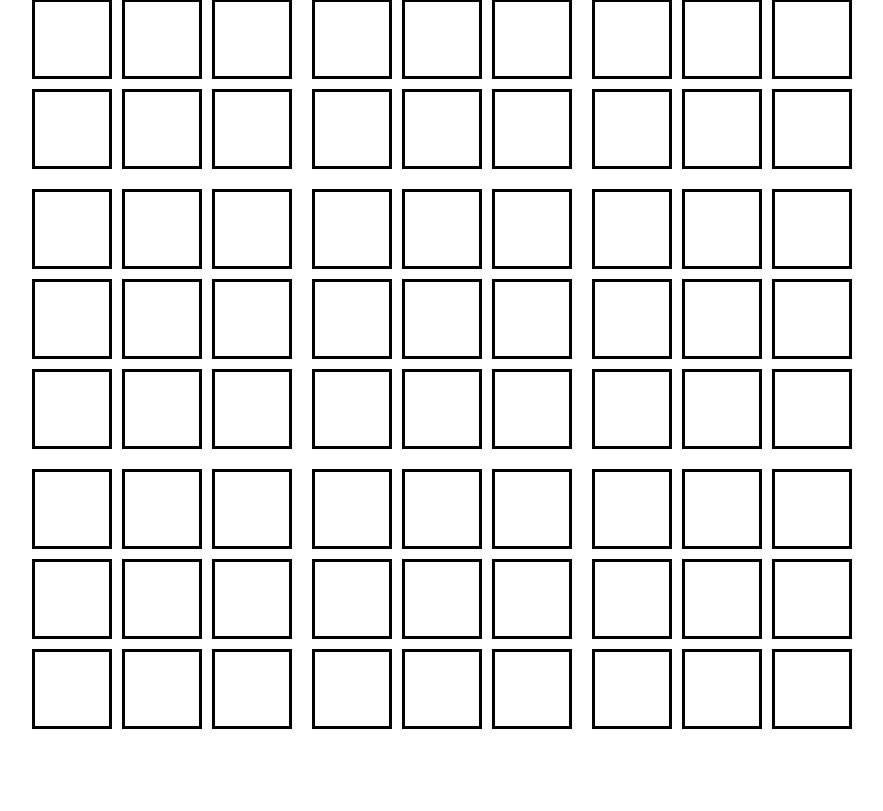
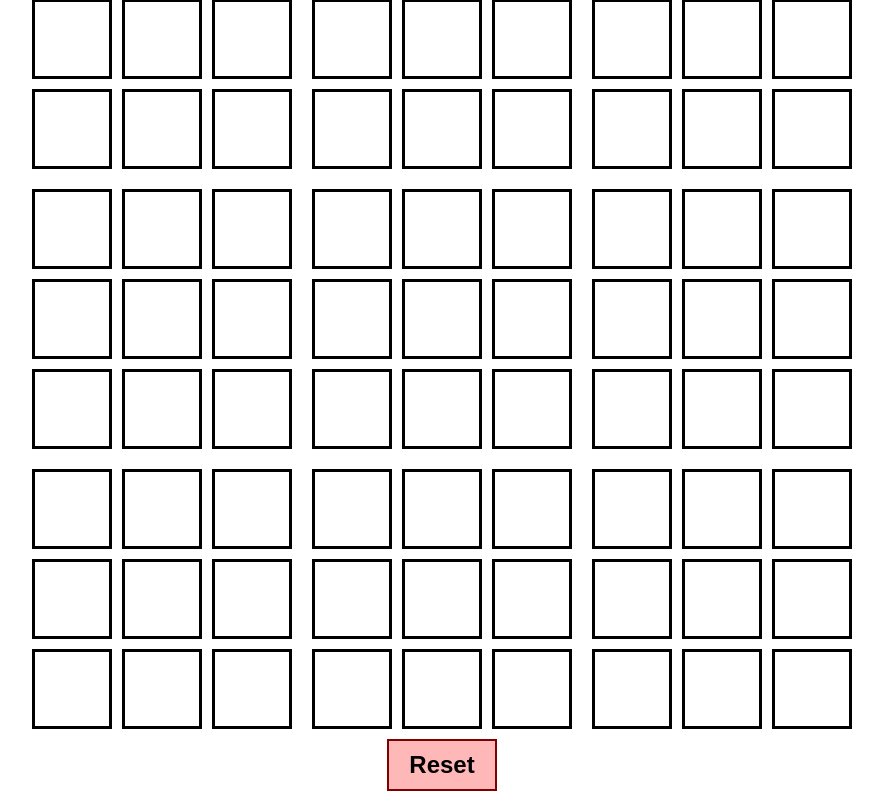
Before and after one commit to MYAzrak/AdvancedXO, an Angular app: page / in a window 1280 px wide. Shown: the part 168-979 px from the top of the page, without its empty margins (198-1081 px from the left). Before the commit the page ends 917 px from the top, so only its background shows below. Built offline with nearby package versions, Linux system fonts and the light colour scheme.

Commit message:
Role back play-again button

```diff
--- a/src/app/app.component.css
+++ b/src/app/app.component.css
@@ -5,6 +5,23 @@
   justify-content: center;
   gap: 10px;
 }
+
+#play-again {
+  background-color: #ffb8b8;
+  border: 2px solid #800000;
+  padding: 10px 20px;
+  font-size: 24px;
+  font-weight: bold;
+  cursor: pointer;
+  transition: background-color 0.3s, transform 0.2s;
+  z-index: 2;
+}
+
+#play-again:hover {
+  background-color: #ff9999;
+  transform: scale(1.05);
+}
+
 
 #ultimate-board {
   display: grid;
@@ -62,10 +79,16 @@
   height: 50px;
   right: 30px;
   cursor: pointer;
+  transition: transform 0.2s;
+  z-index: 2;
+}
+
+#winners:hover {
+  transform: scale(1.05);
 }
 
 .friend-button {
-  position: absolute;
+  position: fixed;
   left: 16px;
   background: linear-gradient(90deg, #FAC809 60%, #FFD700 100%);
   font-weight: bold;
@@ -73,7 +96,7 @@
   font-size: 16px;
   border: 2px solid #d8ae05;
   cursor: pointer;
-  transition: background 0.2s, transform 0.2s;
+  transition: transform 0.2s;
 }
 
 .friend-button .emoji {
--- a/src/app/app.component.html
+++ b/src/app/app.component.html
@@ -111,4 +111,5 @@
       <button class="cell" (click)="drawInSmallBoard(8,2,2,$event)"></button>
     </div>
   </div>
+  <button id="play-again" (click)="playAgain()">Reset</button>
 </div>
--- a/src/app/app.component.ts
+++ b/src/app/app.component.ts
@@ -127,6 +127,7 @@ export class AppComponent {
 
   private endGame(message: string): void {
     this.styleMsg(message);
+    this.stylePlayAgainButton();
     const canvas = document.createElement('canvas');
     this.styleCanvas(canvas);
     document.body.appendChild(canvas);
@@ -159,6 +160,26 @@ export class AppComponent {
     }
   }
 
+  private stylePlayAgainButton(): void {
+    const button = document.getElementById('play-again');
+    if (button) {
+      button.style.backgroundColor = '#b8ffb8';
+      button.style.borderColor = '#006400';
+      button.innerText = 'Play Again'
+      // Change hover
+      button.addEventListener('mouseover', () => {
+        button.style.backgroundColor = '#99ff99';
+      });
+
+      // Reset to original green when the mouse leaves the button
+      button.addEventListener('mouseout', () => {
+        button.style.backgroundColor = '#b8ffb8';
+      });
+    } else {
+      console.error('Button with id "play-again" not found.');
+    }
+  }
+
   private styleCanvas(canvas: HTMLCanvasElement): void {
     canvas.width = window.innerWidth;
     canvas.height = window.innerHeight;
@@ -175,6 +196,10 @@ export class AppComponent {
     img.style.boxSizing = 'border-box';
     img.style.height = '100%';
     img.classList.add('big-image');
+  }
+
+  public playAgain(): void {
+    location.reload();
   }
 
   private blockBoard(boardNum: number): void {
```
